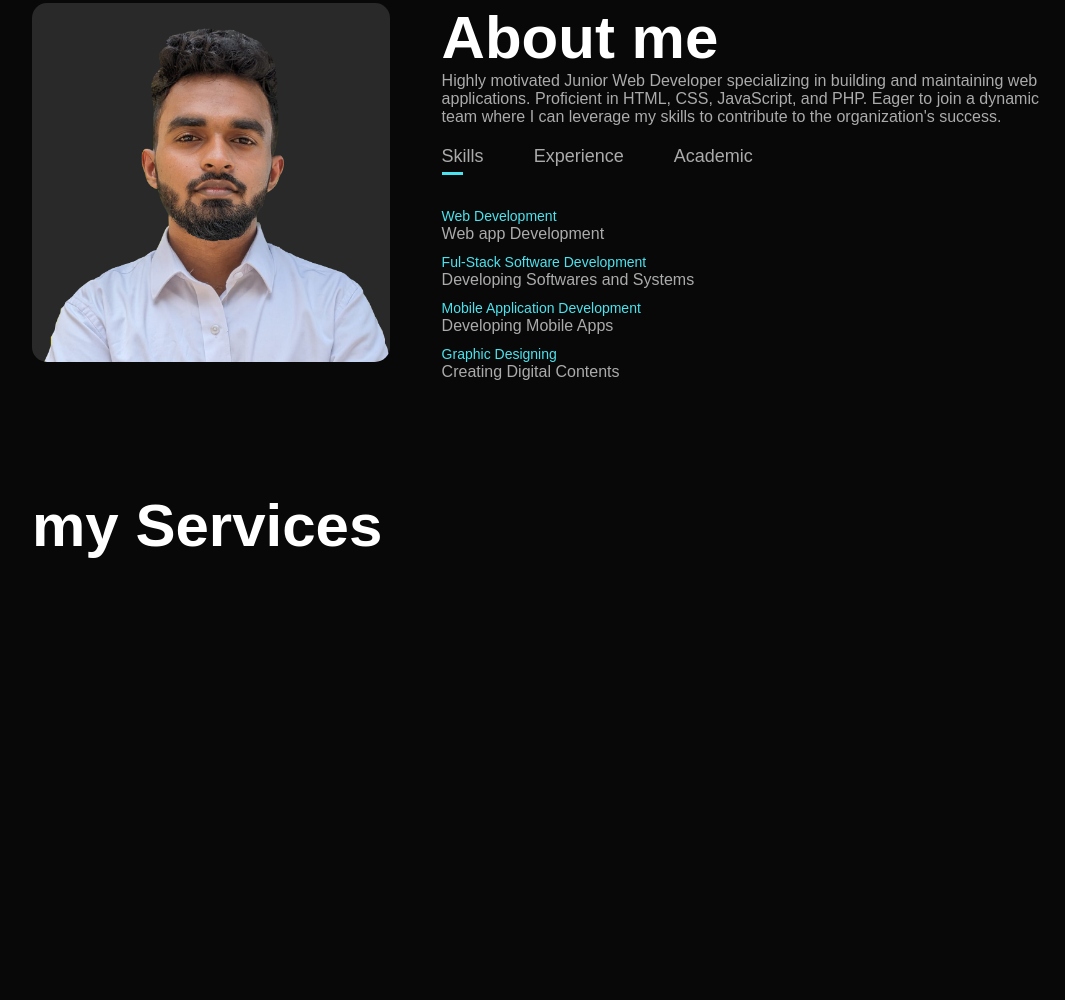
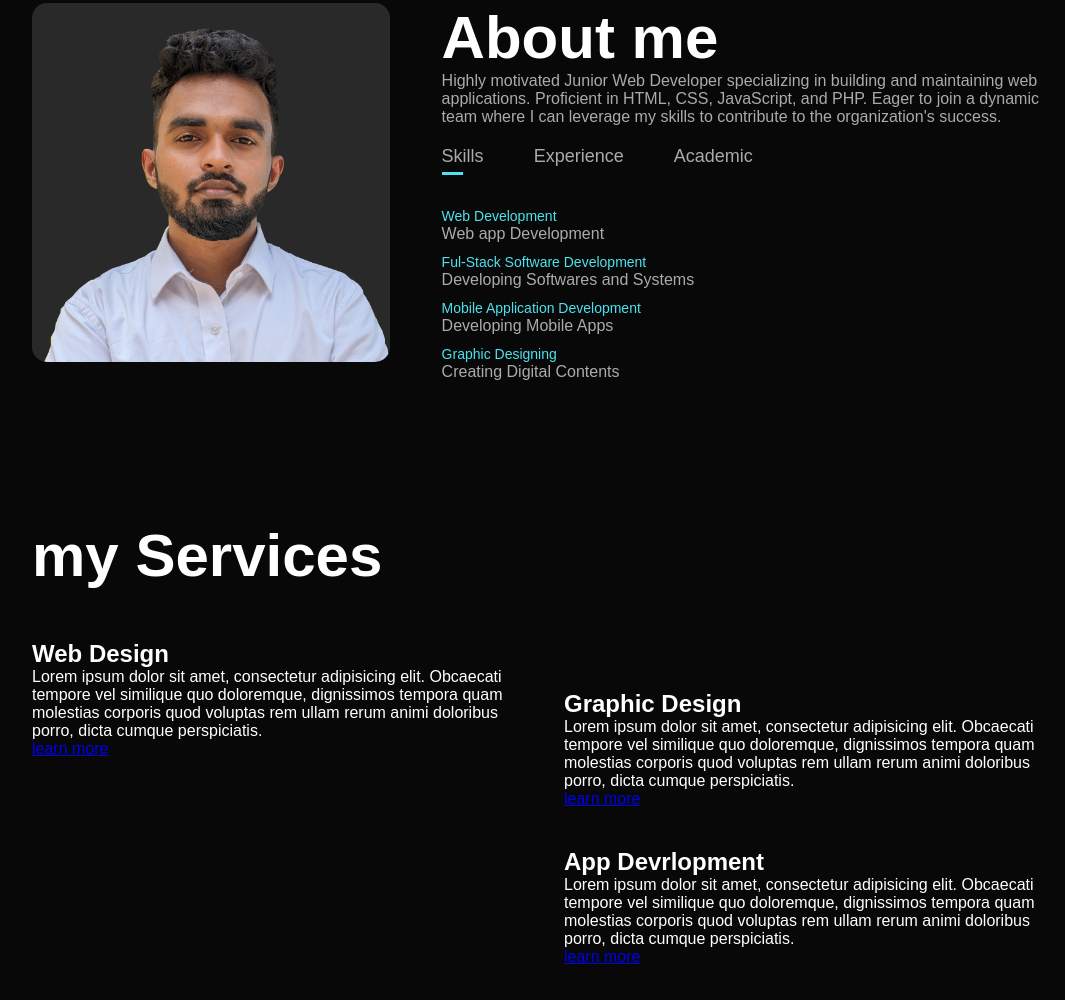
Before and after one commit to NuwanHathurusinghe/Portfolio, a plain HTML site: page index.html in a window 1280 px wide. Shown: the part 887-1887 px from the top of the page, without its empty margins (96-1161 px from the left). Before the commit the page ends 1457 px from the top, so only its background shows below. Drawn offline with Linux system fonts and the light colour scheme.

Commit message:
adding services

```diff
--- a/index.html
+++ b/index.html
@@ -76,7 +76,22 @@
 			<div class="container">
 				<h1 class="sub-title">my Services</h1>
 				<div class="services-list">
-
+					<div>
+						<h2>Web Design</h2>
+						<p>Lorem ipsum dolor sit amet, consectetur adipisicing elit. Obcaecati tempore vel similique quo doloremque, dignissimos tempora quam molestias corporis quod voluptas rem ullam rerum animi doloribus porro, dicta cumque perspiciatis.</p>
+						<a href="#">learn more</a>
+					</div>
+				<div class="services-list">
+					<div>
+						<h2>Graphic Design</h2>
+						<p>Lorem ipsum dolor sit amet, consectetur adipisicing elit. Obcaecati tempore vel similique quo doloremque, dignissimos tempora quam molestias corporis quod voluptas rem ullam rerum animi doloribus porro, dicta cumque perspiciatis.</p>
+						<a href="#">learn more</a>
+					</div>
+					<div>
+						<h2>App Devrlopment</h2>
+						<p>Lorem ipsum dolor sit amet, consectetur adipisicing elit. Obcaecati tempore vel similique quo doloremque, dignissimos tempora quam molestias corporis quod voluptas rem ullam rerum animi doloribus porro, dicta cumque perspiciatis.</p>
+						<a href="#">learn more</a>
+					</div>
 				</div>
 			</div>
 
--- a/style.css
+++ b/style.css
@@ -131,9 +131,12 @@ nav ul li a:hover::after{
 
 /*----------------------------------------------services-----------------------------------------------*/
 #services{
-
+	padding: 30px 0;
 }
 
 .services-list{
-
+	display: grid;
+	grid-template-columns: repeat(auto-fit, minmax(250px ,1fr));
+	grid-gap: 40px;
+	margin-top: 50px;
 }
```
